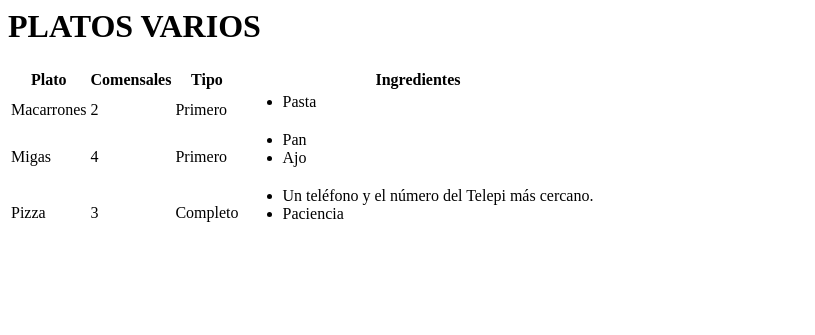
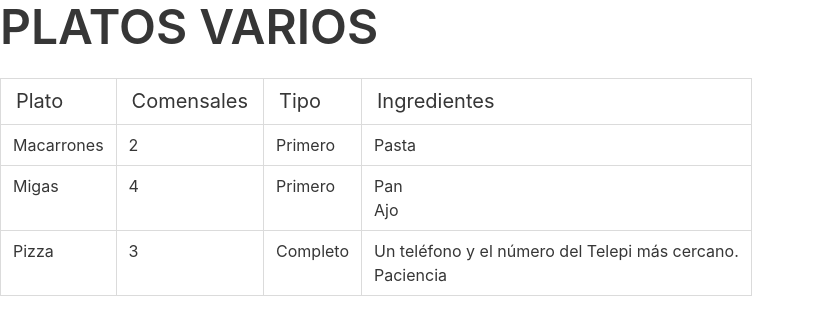
Before and after one commit to gricosm/exercises-PHP, a PHP site: page /variablesytipos.php in a window 1280 px wide. Shown: the top 335 px of the page, without its empty margins (0-815 px from the left). Run offline with PHP 8.4, Linux system fonts and the light colour scheme.

Commit message:
Introduzco CSS inline (mala praxis)

```diff
--- a/variablesytipos.php
+++ b/variablesytipos.php
@@ -1,6 +1,10 @@
+<!DOCTYPE html>
 <html>
 <head>
     <title>Prueba de PHP</title>
+    <meta charset="utf-8">
+    <meta name="viewport" content="width=device-width, initial-scale=1">
+    <link rel="stylesheet" href="https://cdn.jsdelivr.net/npm/bulma@0.9.3/css/bulma-rtl.min.css">
 </head>
 <body>
 <?php
@@ -27,19 +31,19 @@ $platos = [
 
 ?>
 
-<table>
+<table class="table is-bordered is-hoverable">
 
-    <thead>
-        <tr><h1>PLATOS VARIOS</h1></tr>
-        <tr><th>Plato</th><th>Comensales</th><th>Tipo</th><th>Ingredientes</th></tr>
+    <thead class="thead">
+        <tr><h1 class="title is-1">PLATOS VARIOS</h1></tr>
+        <tr><th class="subtitle">Plato</th><th class="subtitle">Comensales</th><th class="subtitle">Tipo</th><th class="subtitle">Ingredientes</th></tr>
     </thead>
 
-
+    <tbody class="tbody">
         <?php
             $max = count($platos);
             for ($i = 0; $i < $max; $i++)
             {
-        echo '<tr>';
+                echo '<tr class="th">';
                 echo "<td>{$platos[$i]['titulo']}</td>";
                 echo "<td>{$platos[$i]['comensales']}</td>";
                 echo "<td>{$platos[$i]['tipo']}</td>";
@@ -53,6 +57,7 @@ $platos = [
                 echo '</tr>';
             }
         ?>
+    </tbody>
 
 </table>
 
```
Lines whose indentation alone changed are shown as unchanged.
